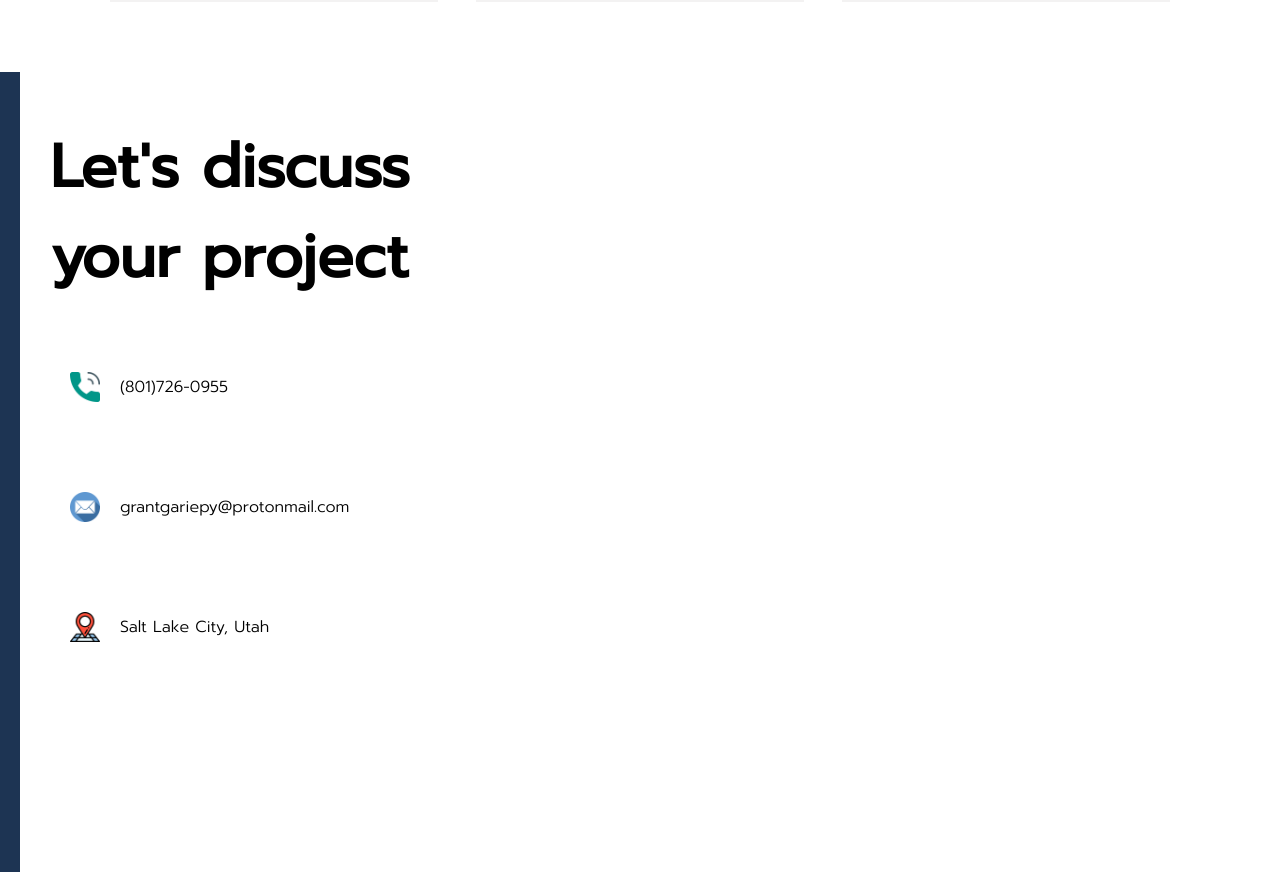
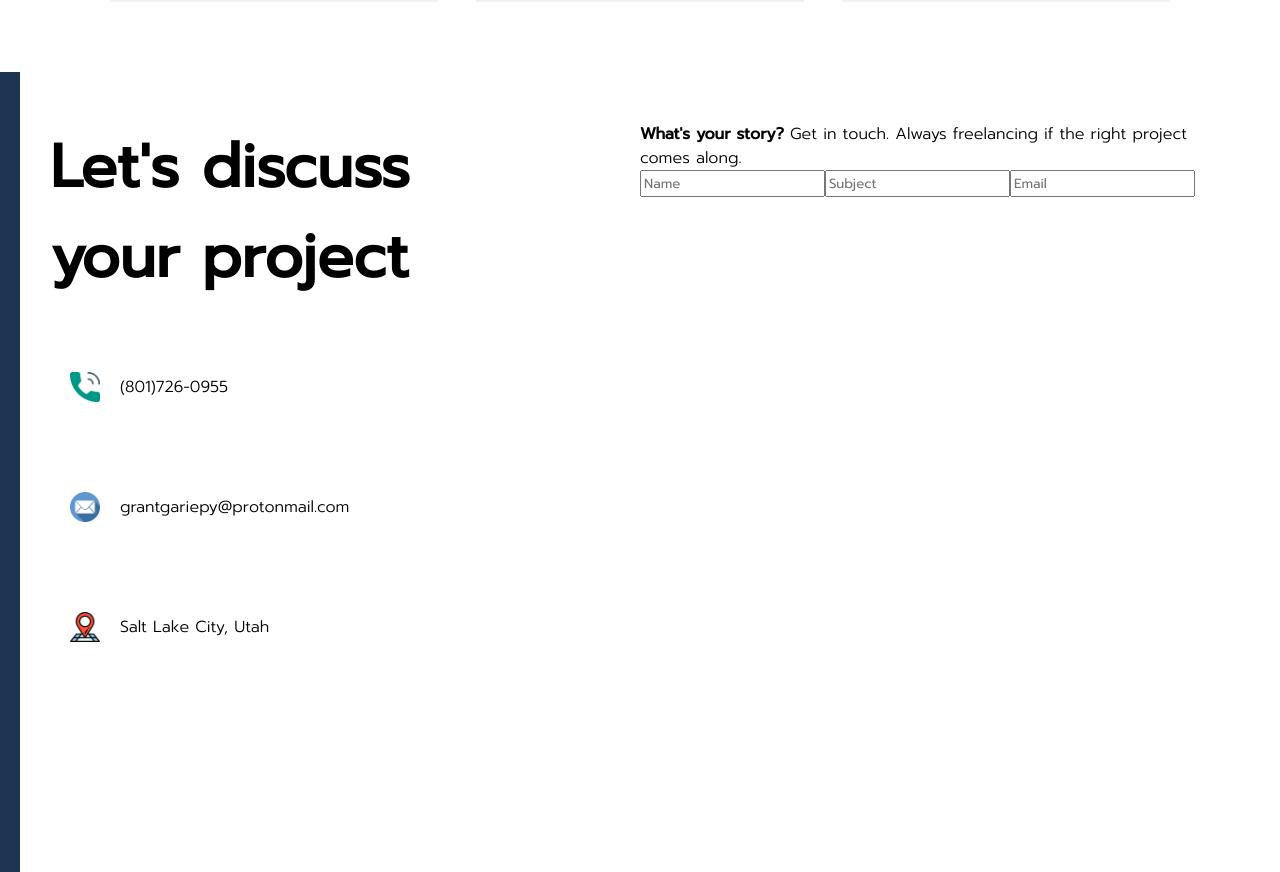
Before and after one commit to grantgariepy/react-portfolio, a React (Create React App) app in the folder react-portfolio/: page / in a window 1280 px wide. Shown: the part 2520-3392 px from the top of the page. Built offline with nearby package versions, Linux system fonts and the light colour scheme.

Commit message:
beginning of form

```diff
--- a/react-portfolio/src/components/contact/contact.css
+++ b/react-portfolio/src/components/contact/contact.css
@@ -33,6 +33,7 @@
     align-items: center;
     margin: 50px 0px;
     font-weight: 300;
+
 }
 
 .c-icon{
@@ -40,3 +41,7 @@
     height: 30px;
     margin: 20px;
 }
+
+.c-desc{
+    font-weight: 200;
+}
--- a/react-portfolio/src/components/contact/contact.jsx
+++ b/react-portfolio/src/components/contact/contact.jsx
@@ -28,7 +28,17 @@ const Contact = () => {
                         </div>
                     </div>
                 </div>
-                <div className="c-right"></div>
+                <div className="c-right">
+                    <p className="c-desc">
+                        <b>What's your story?</b> Get in touch. Always
+                        freelancing if the right project comes along.
+                    </p>
+                    <form>
+                        <input type="text" placeholder="Name" name="user_name" />
+                        <input type="text" placeholder="Subject" name="user_subject" />
+                        <input type="text" placeholder="Email" name="user_email" />
+                    </form>
+                </div>
             </div>
         </div>
     )
```
